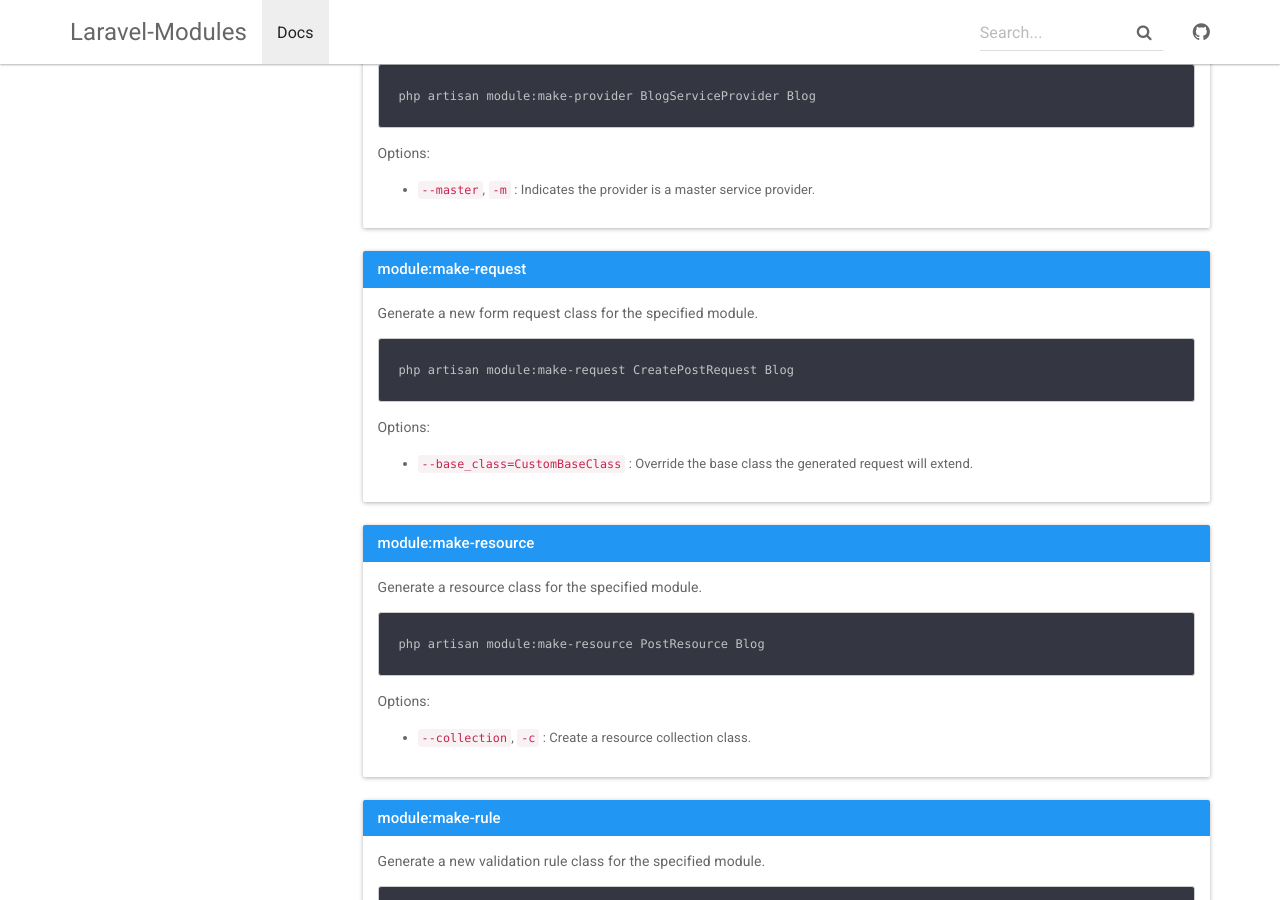
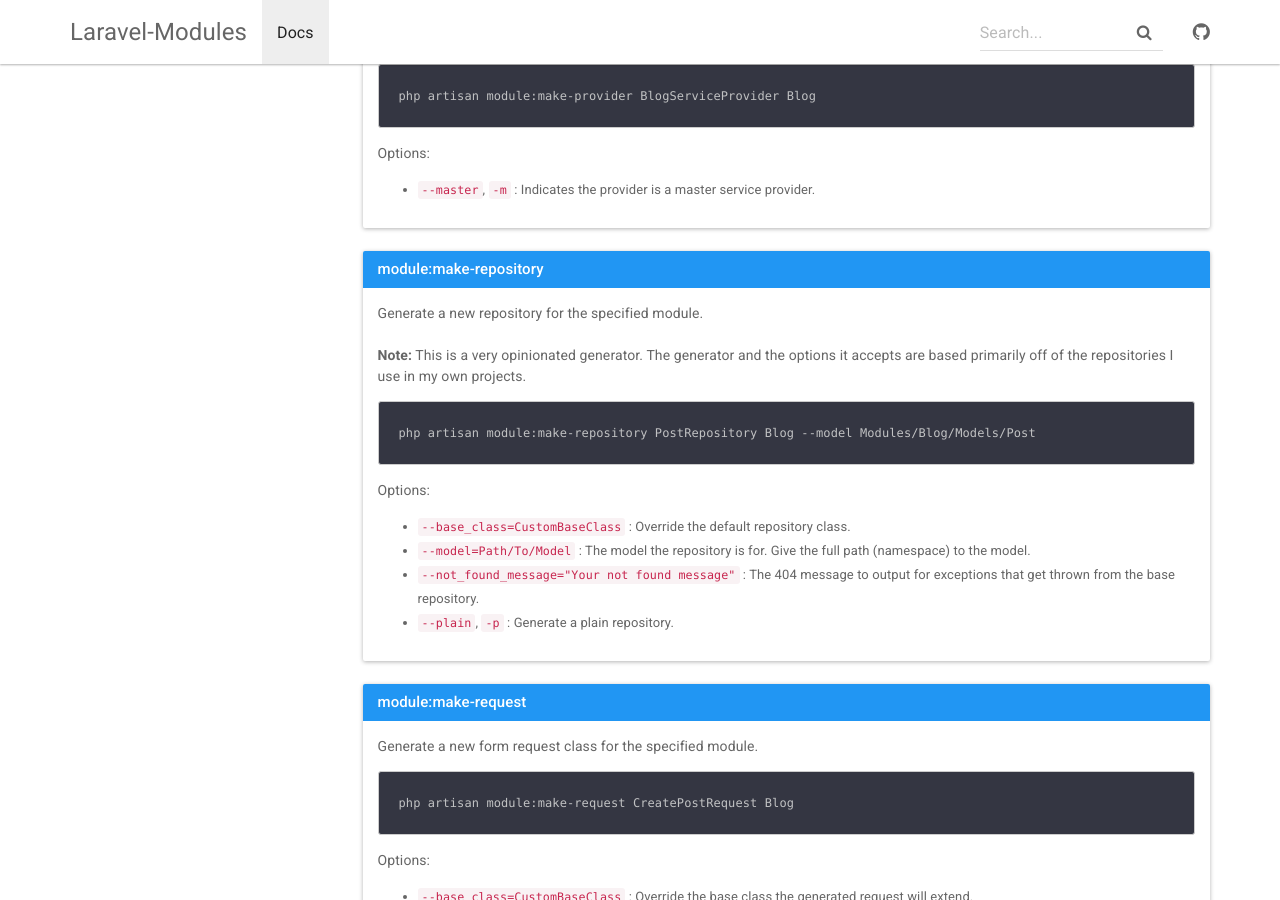
Before and after one commit to rawilk/laravel-modules, a Jekyll site: the page built from _docs/advanced_usage/artisan-generator-commands.html, in a window 1280 px wide and 900 px high, scrolled down 3856 px. Built offline with Jekyll 4.4.1, drawn with Linux system fonts in a browser that asks for light colours; nearby versions of some CDN libraries.

Commit message:
Add new repository make command to docs

```diff
--- a/_data/generators.yml
+++ b/_data/generators.yml
@@ -100,6 +100,19 @@
     - option: '--master|-m'
       desc: Indicates the provider is a master service provider.
 
+- command: make-repository
+  desc: 'Generate a new repository for the specified module.<br><br><strong>Note:</strong> This is a very opinionated generator. The generator and the options it accepts are based primarily off of the repositories I use in my own projects.'
+  example: 'php artisan module:make-repository PostRepository Blog --model Modules/Blog/Models/Post'
+  options:
+    - option: --base_class=CustomBaseClass
+      desc: Override the default repository class.
+    - option: --model=Path/To/Model
+      desc: The model the repository is for. Give the full path (namespace) to the model.
+    - option: --not_found_message="Your not found message"
+      desc: The 404 message to output for exceptions that get thrown from the base repository.
+    - option: '--plain|-p'
+      desc: Generate a plain repository.
+
 - command: make-request
   desc: Generate a new form request class for the specified module.
   example: 'php artisan module:make-request CreatePostRequest Blog'
```
